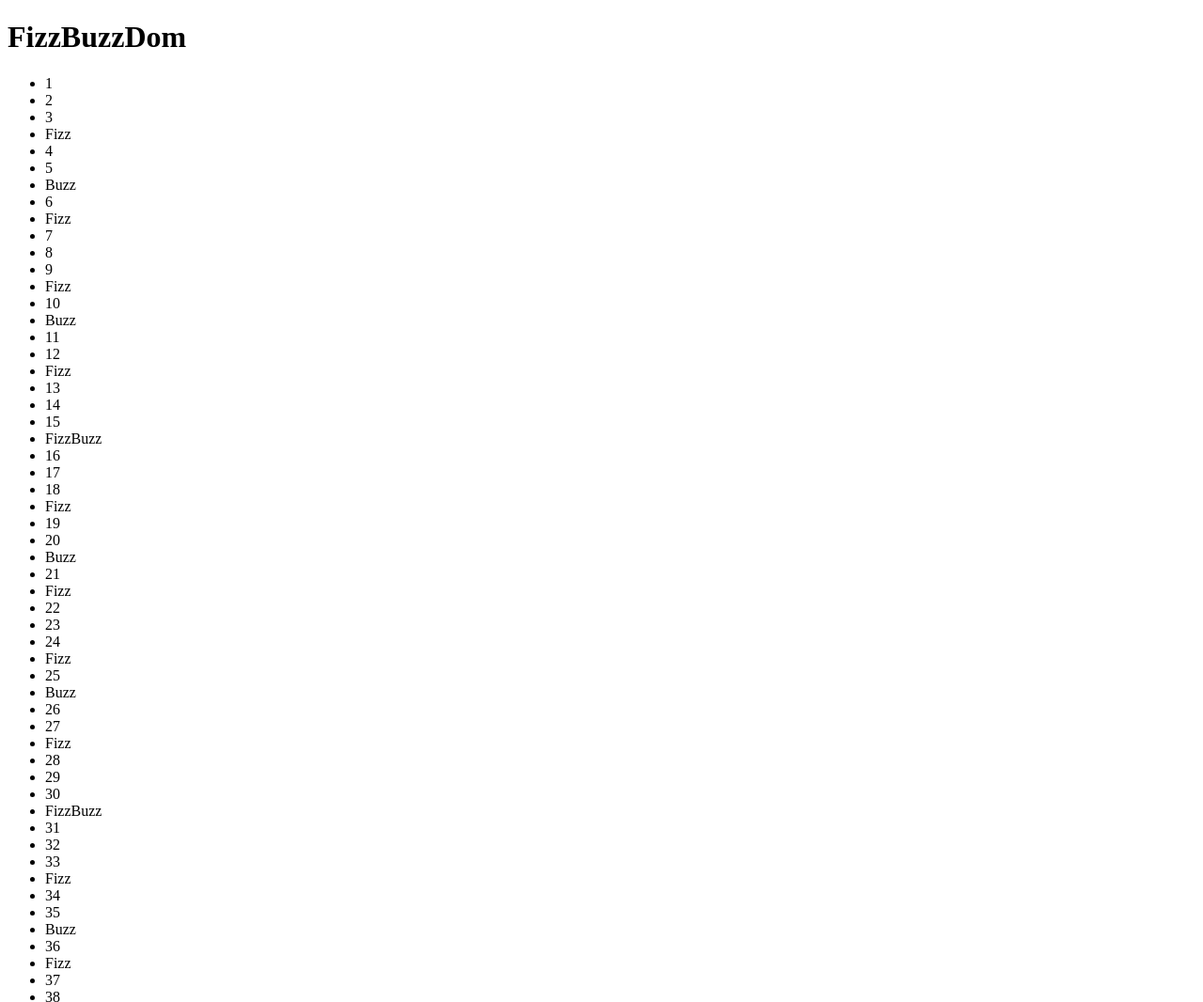
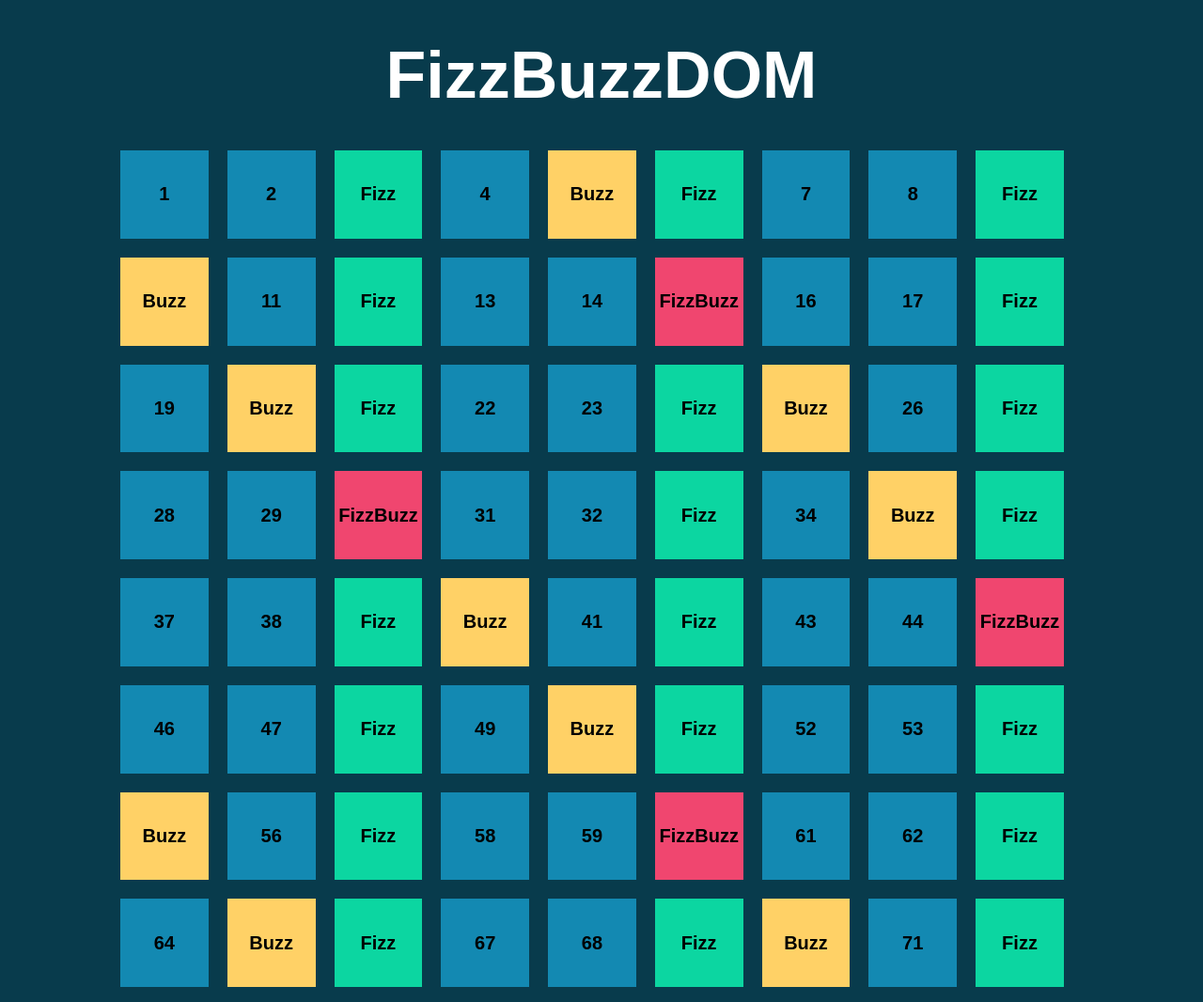
Before and after one commit to AlvaroArbaiza/js-fizzbuzz, a plain HTML site: page index.html in a window 1280 px wide. Shown: the top 1066 px of the page at 94% size. Drawn offline with Linux system fonts and the light colour scheme.

Commit message:
Completamento esercizio

```diff
--- a/assets/css/style.css
+++ b/assets/css/style.css
@@ -0,0 +1,49 @@
+* {
+    box-sizing: border-box;
+    padding: 0;
+    margin: 0;
+    font-family: Arial, Helvetica, sans-serif;
+}
+
+#container-body {
+    text-align: center;
+    padding: 40px 10%;
+    color: white;
+    background-color: #083b4c;
+}
+
+#container-body h1 {
+    font-size: 70px;
+}
+
+#container_boxes {
+    display: flex;
+    flex-wrap: wrap;
+    gap: 20px;
+    font-size: 20px;
+    font-weight: 600;
+    margin-top: 40px;
+    color: black;
+}
+
+.box {
+    display: flex;
+    justify-content: center;
+    align-items: center;
+    padding: 20px;
+    width: calc( (100% / 9) - 20px );
+    aspect-ratio: 1;
+    background-color: #1389b2;
+}
+
+.box_fizz {
+    background-color: #0cd6a1;
+}
+
+.box_buzz {
+    background-color: #ffd166;
+}
+
+.box_fizzbuzz {
+    background-color: #f0466f;
+}
--- a/assets/js/main.js
+++ b/assets/js/main.js
@@ -9,33 +9,50 @@ BONUS 2:
     Applica stili differenti agli elementi aggiunti al DOM nel BONUS 1, a seconda che il valore inserito sia un numero, un fizz, un buzz o un fizzbuzz.
 */
 
-let lista = document.querySelector(`#ul_debug`);
+let boxes = document.querySelector(`#container_boxes`);
+
+
 
 // Creiamo un ciclo che stampi i numeri da 1 a 100
 for (let i = 1; i <= 100; i++) {
 
-    lista.innerHTML += `<li> ${i} </li>`
+    let box = document.createElement("div");
+    box.classList.add("box")
+
 
     // Creiamo la condizione per stampare FizzBuzz quando il numero è multiplo di 3 e 5
     if (i % 3 === 0 && i % 5 === 0) {
 
-        lista.innerHTML += `<li> FizzBuzz </li>`
+        box.append("FizzBuzz");
+        boxes.append(box);
+        box.classList.add("box_fizzbuzz")
+
         console.log("FizzBuzz");
 
     // Creiamo la condizione per stampare Fizz quando il numero è multiplo di 3
     } else if (i % 3 === 0) {
 
-        lista.innerHTML += `<li> Fizz </li>`
+        box.append ("Fizz");
+        boxes.append(box);
+        box.classList.add("box_fizz")
+
         console.log("Fizz");
 
     // Creiamo la condizione per stampare Buzz quando il numero è multiplo di 5
     } else if (i % 5 === 0) {
 
-        lista.innerHTML += `<li> Buzz </li>`
+        box.append ("Buzz");
+        boxes.append(box);
+        box.classList.add("box_buzz")
+
         console.log("Buzz");
 
     // Creiamo la condizione per stampare i numeri che non sono multipli di 3 e di 5
     } else {
+
+        box.append(i)
+        boxes.append(box)
+
         console.log(i);
     }
 }
--- a/index.html
+++ b/index.html
@@ -12,14 +12,14 @@
 </head>
 <body>
 
-    <div class="container">
+    <div id="container-body">
 
         <div>
-            <h1>FizzBuzzDom</h1>
+            <h1>FizzBuzzDOM</h1>
         </div>
 
-        <div>
-            <ul id="ul_debug"></ul>
+        <div id="container_boxes">
+
         </div>
 
     </div>
```
